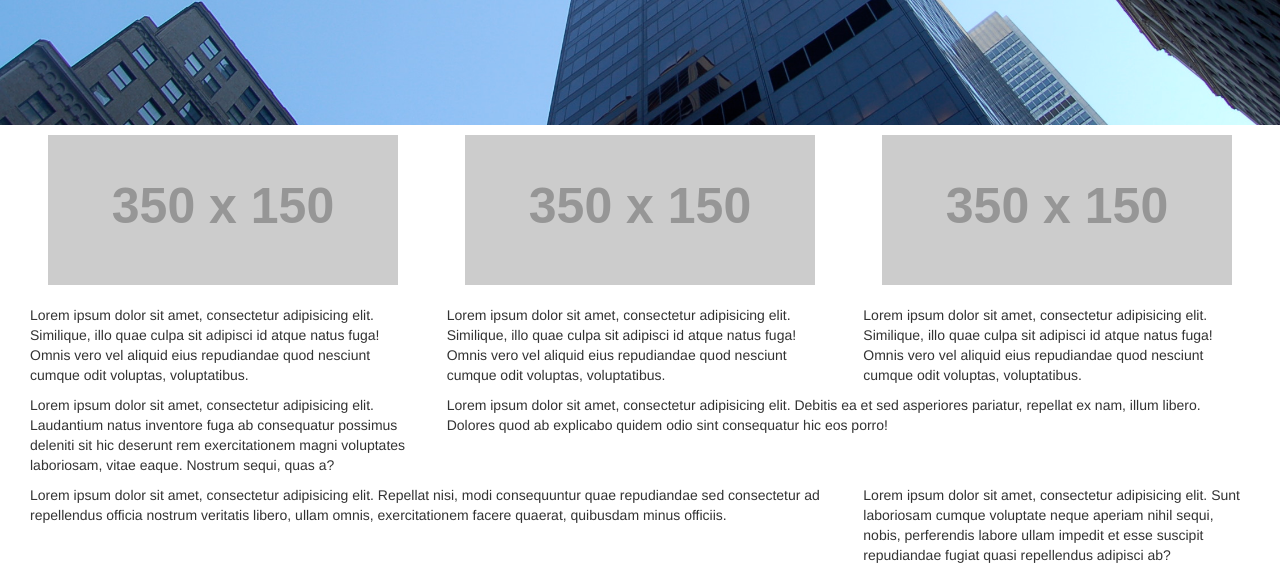
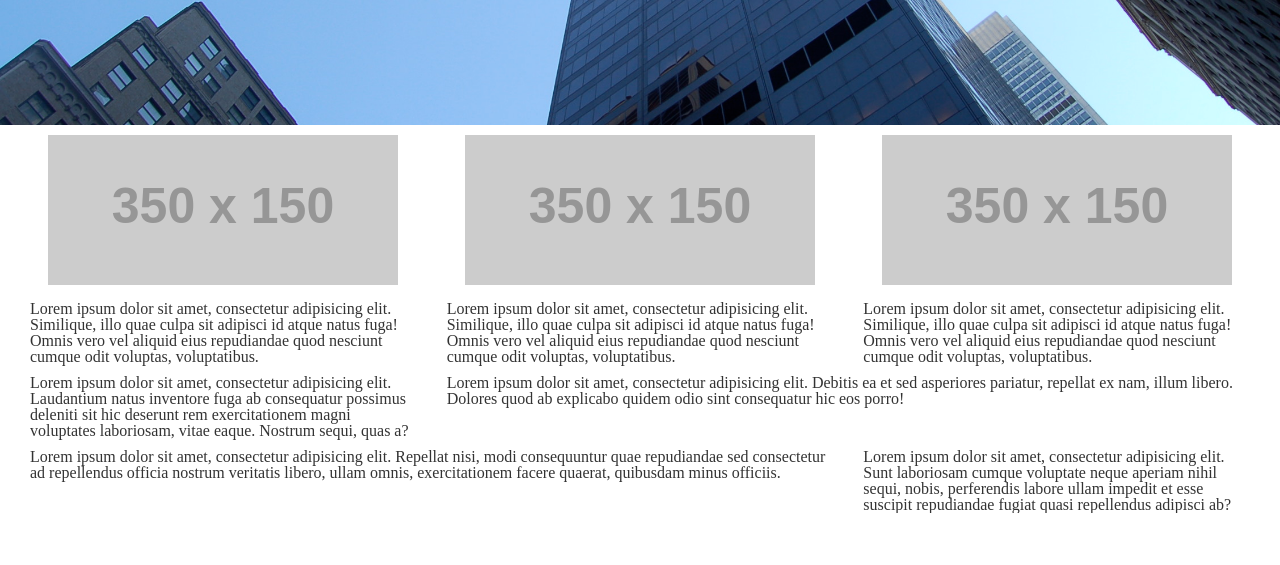
Before and after one commit to koalavc/bootcamp-2.1, a plain HTML site: page index.html in a window 1280 px wide. Shown: the part 327-892 px from the top of the page. After the commit the page ends 840 px from the top, so only its background shows below. Drawn offline with nearby package versions, Linux system fonts and the light colour scheme; placeholder pictures from the web are drawn by us.

Commit message:
Adding files to newbranch

```diff
--- a/css/style.css
+++ b/css/style.css
@@ -1,3 +1,5 @@
+
+
 body, html {
     height: 100%;
 }
--- a/index.html
+++ b/index.html
@@ -5,6 +5,7 @@
     <link href="https://maxcdn.bootstrapcdn.com/bootstrap/3.3.7/css/bootstrap.min.css" rel="stylesheet" integrity="sha384-BVYiiSIFeK1dGmJRAkycuHAHRg32OmUcww7on3RYdg4Va+PmSTsz/K68vbdEjh4u" crossorigin="anonymous">
     <title></title>
     <link rel="stylesheet" href="css/style.css">
+    <link rel="stylesheet" href="https://cdnjs.cloudflare.com/ajax/libs/meyer-reset/2.0/reset.min.css">
     <link href="https://fonts.googleapis.com/css?family=PT+Serif" rel="stylesheet">
   </head>
   <body>
@@ -115,6 +116,7 @@
       </div>
     </div>
 
+
     <script src="https://code.jquery.com/jquery-2.2.4.js"
   integrity="sha256-iT6Q9iMJYuQiMWNd9lDyBUStIq/8PuOW33aOqmvFpqI="
   crossorigin="anonymous"></script>
```
